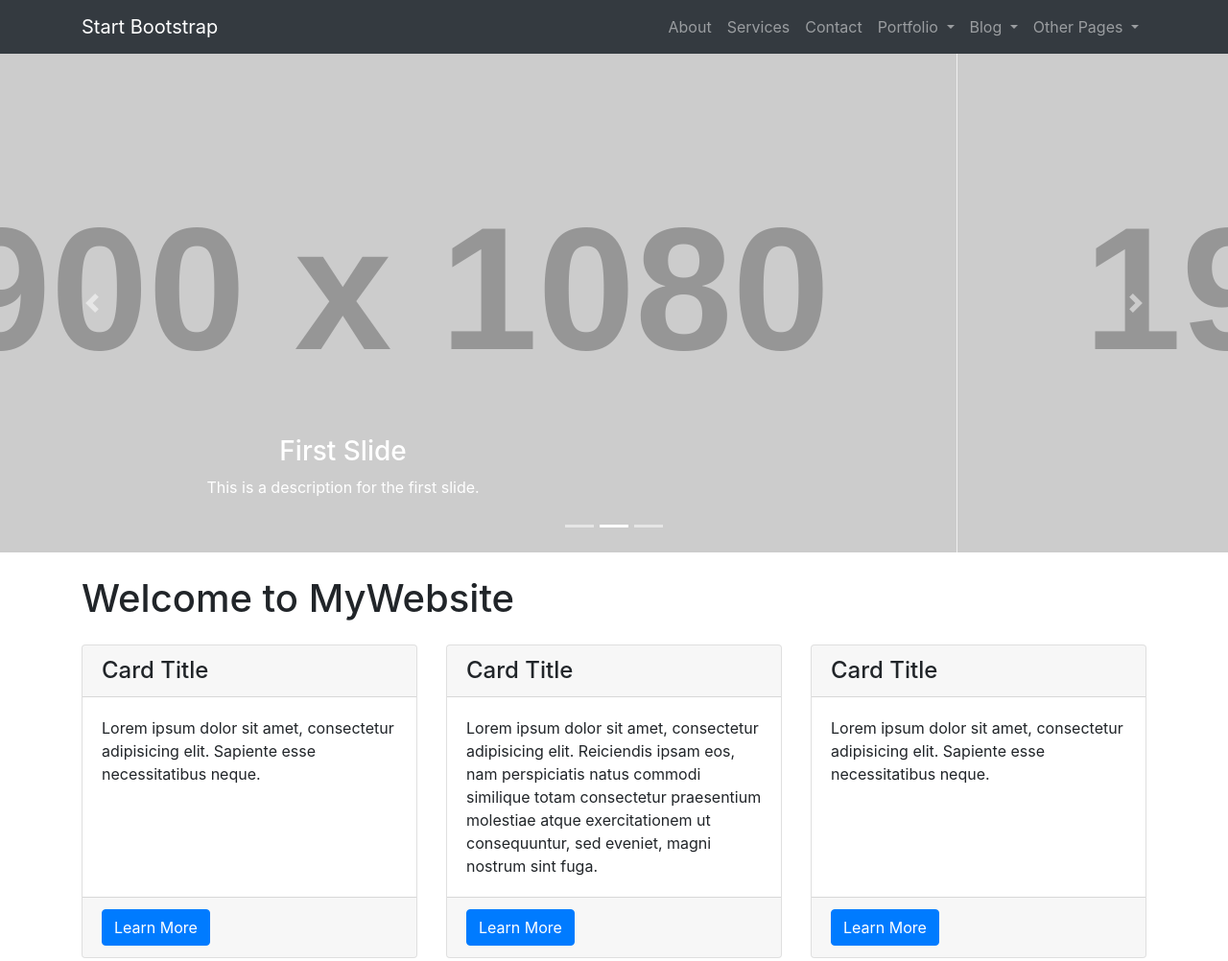
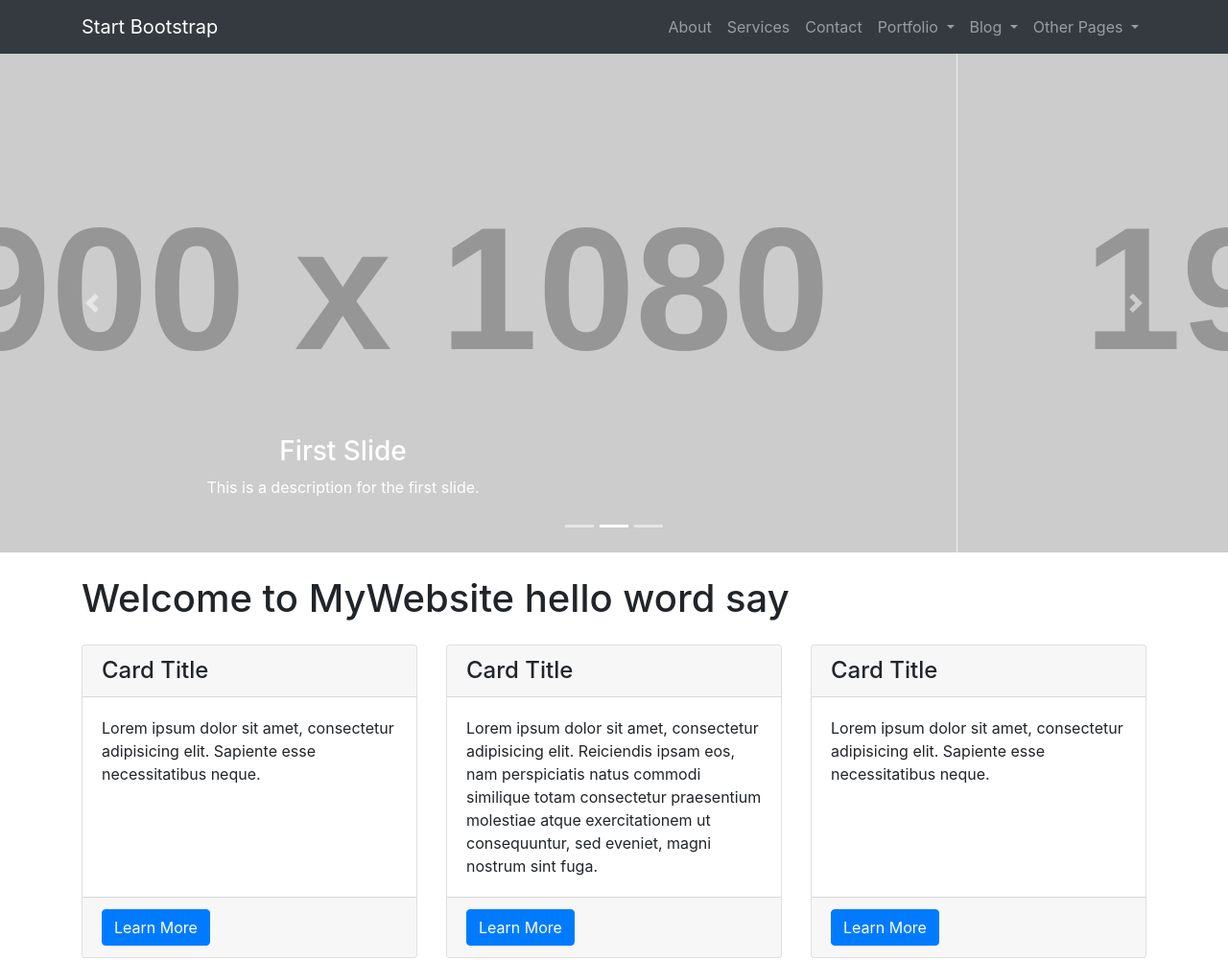
Before and after one commit to nanic1204/git-demo, a website: page index.html in a window 1280 px wide. Shown: the top 1002 px of the page at 96% size. Drawn offline with Linux system fonts and the light colour scheme; placeholder pictures from the web are drawn by us.

Commit message:
update index.html

```diff
--- a/index.html
+++ b/index.html
@@ -121,7 +121,7 @@
     <!-- Page Content -->
     <div class="container">
 
-      <h1 class="my-4">Welcome to MyWebsite</h1>
+      <h1 class="my-4">Welcome to MyWebsite hello word say</h1>
 
       <!-- Marketing Icons Section -->
       <div class="row">
```
